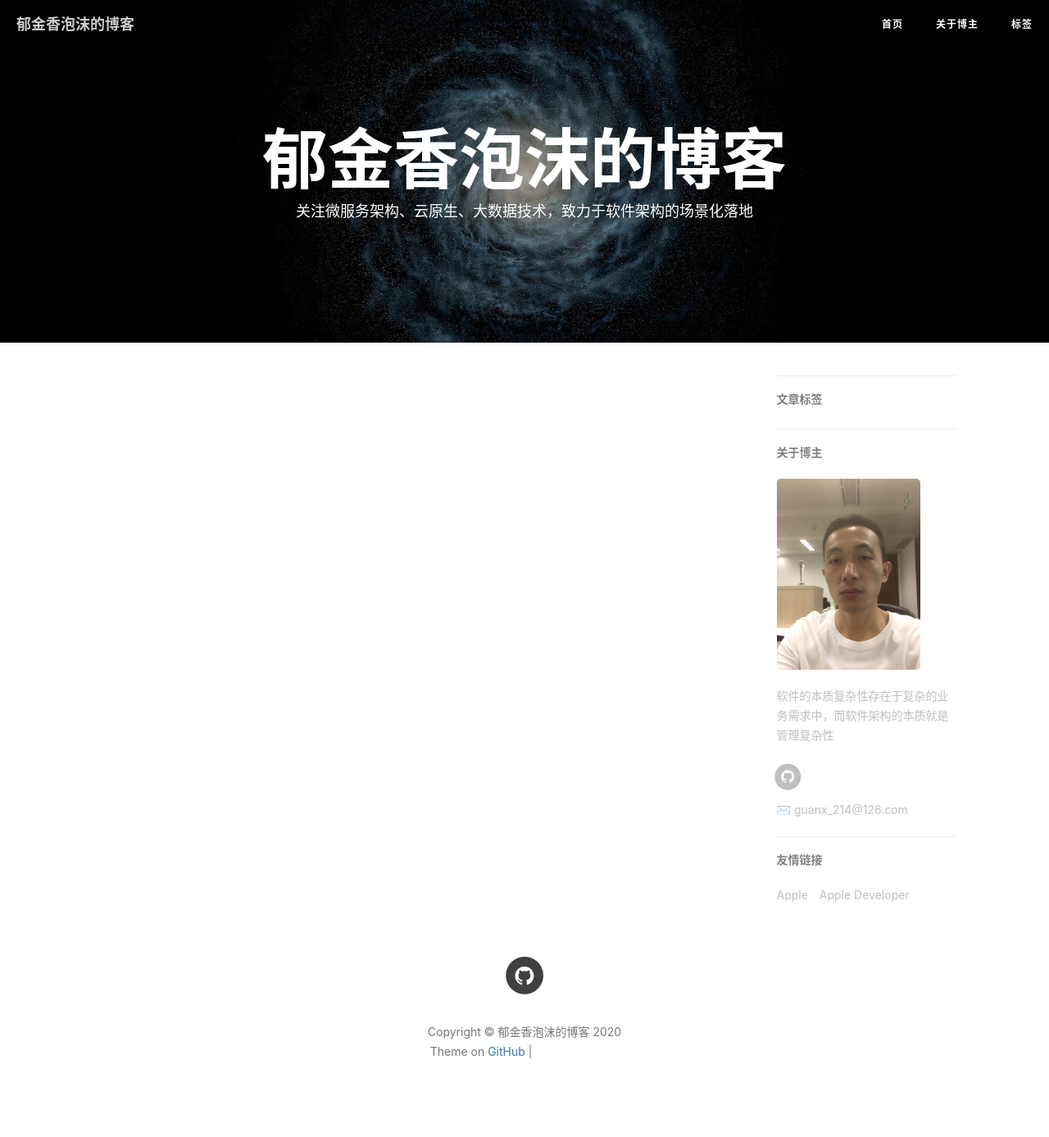
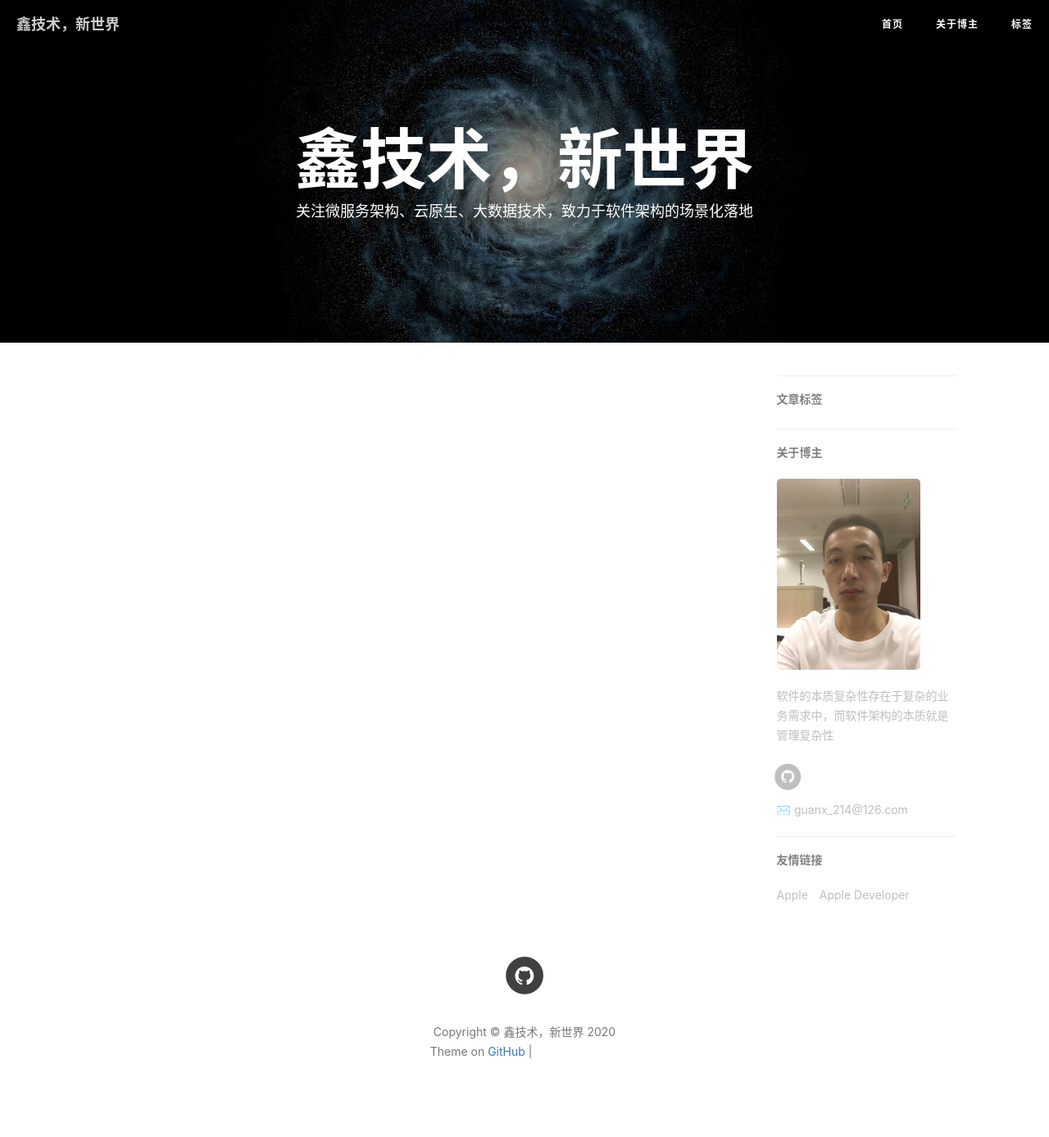
Before and after one commit to GuanXcode/GuanXcode.github.io, a Jekyll site: the page built from index.html, in a window 1280 px wide. Shown: the whole page at 82% size. Built offline with Jekyll 4.4.1, drawn with Linux system fonts in a browser that asks for light colours; nearby versions of some CDN libraries; the list of posts is cut into pages by our own code; comment, search, counter and statistics services are not loaded; grey boxes are pictures that could not be loaded.

Commit message:
up-20200411

```diff
--- a/_config.yml
+++ b/_config.yml
@@ -1,10 +1,10 @@
 # Site settings
-title: 郁金香泡沫的博客
-SEOTitle: 郁金香泡沫的博客 | YJX Blog
+title: 鑫技术，新世界
+SEOTitle: 鑫技术，新世界 | GXc-Tech Blog
 header-img: img/post-bg-universe.jpg
 email: guanx_214@126.com
 description: "Every failure is leading towards success."
-keyword: "BY, BY Blog, 郁金香泡沫的博客, GuanXcode, 郁金香泡沫, iOS, Apple, iPhone"
+keyword: "GXc, GXc-Tech, 鑫技术，新世界, GuanXcode, 郁金香泡沫, iOS, Apple, iPhone"
 url: "http://guanxcode.github.io"          # your host, for absolute URL
 baseurl: ""      # for example, '/blog' if your blog hosted on 'host/blog'
 github_repo: "https://github.com/guanxcode/guanxcode.github.io.git" # you code repository
@@ -18,12 +18,12 @@ sidebar-avatar: /img/about-BY-gentle.jpg      # use absolute URL, seeing it's us
 
 # SNS settings
 RSS: false
-# weibo_username:     qiubaiying
-# zhihu_username:     qiubaiying
+# weibo_username:
+# zhihu_username:
 github_username:    guanxcode
-# facebook_username:  baiying.qiu.7
-# jianshu_username:   e71990ada2fd
-#twitter_username:   qiubaiying
+# facebook_username:
+# jianshu_username:
+#twitter_username:
 
 
 
```
Also changed, not shown: README.md.
